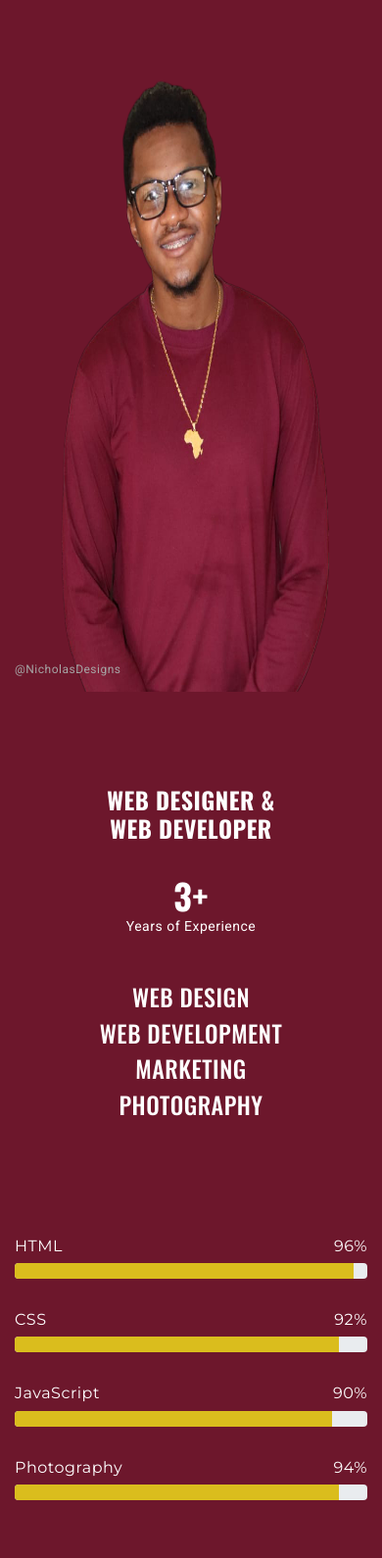
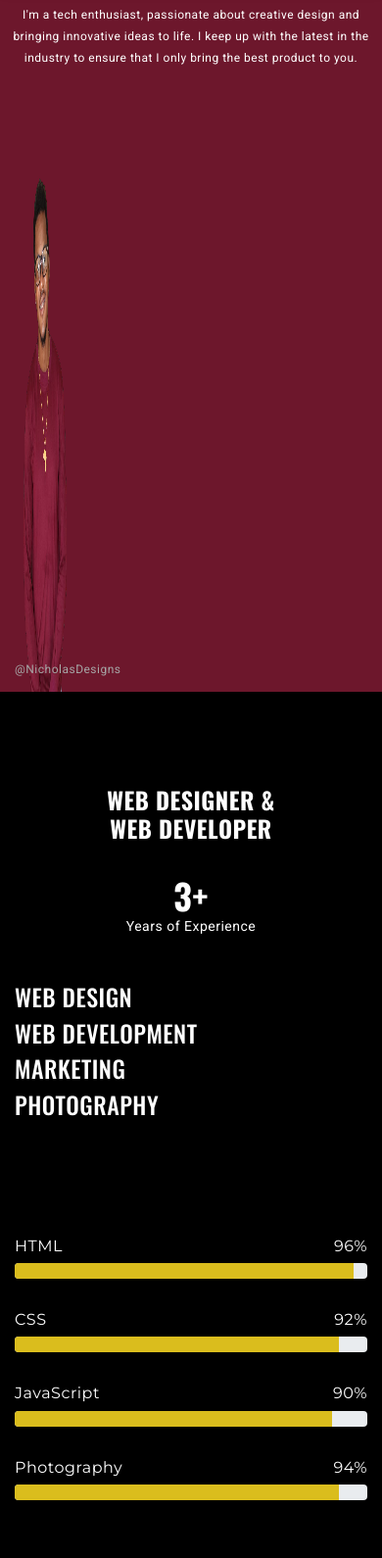
Before and after one commit to Saint-tec/OthnielNicholas-Portfolio, a plain HTML site: page index.html in a window 390 px wide. Shown: the part 138-1728 px from the top of the page at 98% size. Drawn offline with nearby package versions, Linux system fonts and the light colour scheme.

Commit message:
edit of page background and media query

```diff
--- a/index.html
+++ b/index.html
@@ -113,16 +113,15 @@
             <div class="row align-items-center">
                 <div class="col-12 col-lg-6 image-order">
                     <div class="slider-image">
-                        <img
-                            src="personal-hotspot/images/profile.png"
-                            style="top: 10px; width: 900px; height: 900px"
+                        <img src="personal-hotspot/images/profile.png"
+                            style="top: 10px; height: 700px"
                             alt="Slider-Image">
                     </div>
                 </div>
                 <div class="col-12 col-lg-6 text-md-center text-lg-left">
                     <div class="slider-content">
                         <h1 class="main-font text-uppercase"><span class="slider-text px-2"> Hello, I am </span> <span class="d-block text-gold shadow"> Othniel J. Nicholas.</span></h1>
-                        <p class="pt-3 alt-font content-para">I'm tech enthusiast, passionate about creative design and bringing innovative ideas to life. I keep up with the latest in the industry to ensure that I only bring the best product to you.</p>
+                        <p class="pt-3 alt-font content-para">I'm a tech enthusiast, passionate about creative design and bringing innovative ideas to life. I keep up with the latest in the industry to ensure that I only bring the best product to you.</p>
                     </div>
                 </div>
             </div>
@@ -174,11 +173,10 @@
                     <div class="row">
                         <!-- First Skill -->
                         <div class="col-12 col-md-6 text-center text-md-left pl-md-0">
-                            <h4 class="main-font text-yellow skill">WEB DESIGN</h4>
-                            <h4 class="main-font text-yellow skill">WEB DEVELOPMENT</h4>
-                            <h4 class="main-font text-yellow skill">MARKETING</h4>
+                            <h4 class="main-font text-yellow skill">Web Design</h4>
+                            <h4 class="main-font text-yellow skill">Web Development</h4>
+                            <h4 class="main-font text-yellow skill">Marketing</h4>
                             <h4 class="main-font text-yellow skill">Photography</h4>
-
                         </div>
                     </div>
                     <div class="row mt-5"></div>
--- a/personal-hotspot/css/style.css
+++ b/personal-hotspot/css/style.css
@@ -785,17 +785,19 @@ header a.logo img {
     height: 100vh;
     background-repeat: no-repeat;
     background-size: cover;
-    background-color: #6d172c!important;
+    background-color: #000!important;
 }
 
 .skill {
     text-transform: uppercase;
     font-weight: normal;
+    display: flex;
 }
 
 .skill-box p {
     font-size: 16px;
 }
+
 
 .progress {
     height: 1rem;
@@ -825,7 +827,7 @@ header a.logo img {
     height: 100vh;
     background-repeat: no-repeat;
     background-size: cover;
-    background-color: #6d172c!important;
+    background-color: #000!important;
 }
 
 .sub-content {
@@ -1797,7 +1799,30 @@ header a.logo img {
         left: -3%;
     }
 
-}
+}/*
+@media screen and (max-width: 1000px){
+    /*Portfolio
+    .slider-text{
+        font-size: 2vh;
+    }
+    .text-gold{
+        font-size: 3vh;
+    }
+    .slider-image{
+        position: relative;
+    }
+    .slider-image img{
+        width: 50%;
+    }
+    .slider-content{
+        position: absolute;
+        top: 140px;
+        left: 400px;
+    }
+    .slider-content p{
+        font-size: 1.5vh;
+    }
+}*/
 @media screen and (max-width: 991px) and (min-width: 768px){
 
     .h1, h1 {font-size: 58px;}
@@ -1847,6 +1872,7 @@ header a.logo img {
     .circle {
         display: none;
     }
+
 
     /* Contact */
     .contact-btn .btn {
@@ -1945,9 +1971,19 @@ header a.logo img {
     .portfolio-content {
         text-align: center;
     }
+    .slider-content{
+        top: 250px
+    }
+   .slider-image{
+       margin-right: 300px;
+   }
+   .slider-image img{
+       width: 70%;
+   }
     .circle {
         display: none;
     }
+
 
     /* Testimonials */
     .paragraph {
@@ -1975,6 +2011,7 @@ header a.logo img {
         font-size: 10px;
         line-height: 1rem;
     }
+
 }
 @media (max-width: 320px) {
     .side-menu .inner-wrapper {
```
